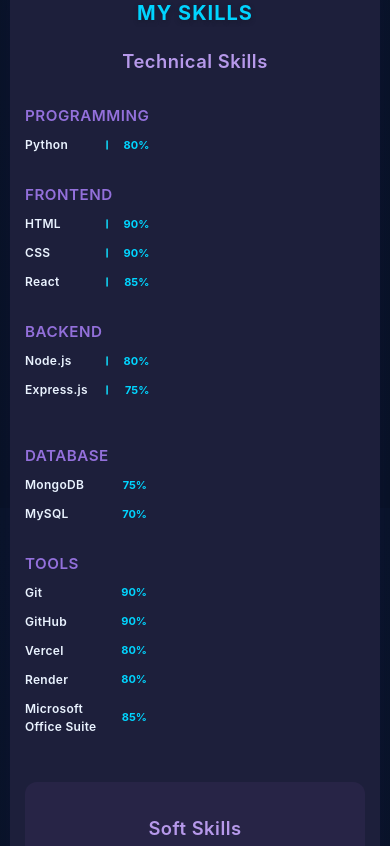
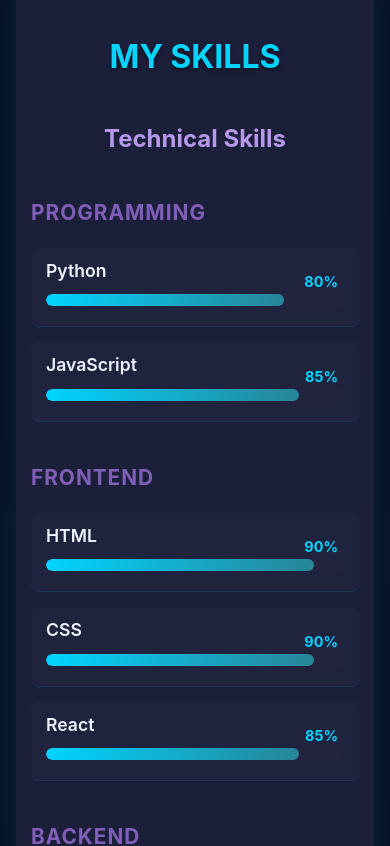
Before and after one commit to Monika-Velan/Portfolio-MonikaV, a React (Create React App) app: page / in a window 390 px wide. Shown: the part 5400-6246 px from the top of the page. Built offline with nearby package versions, Linux system fonts and the light colour scheme.

Commit message:
updated skills

```diff
--- a/src/components/Skills.js
+++ b/src/components/Skills.js
@@ -2,7 +2,7 @@
 import "../styles/skills.css";
 
 const technicalSkills = [
-  { group: "Programming", skills: [{ name: "Python", percent: 80 }] },
+  { group: "Programming", skills: [{ name: "Python", percent: 80 }, { name: "JavaScript", percent: 85 }] },
   {
     group: "Frontend",
     skills: [
@@ -50,47 +50,47 @@
   }
 ];
 
-const CardColumn = ({ groups }) => (
-  <div className="portfolio-skills__column">
-    {groups.map((group) => (
-      <div className="portfolio-skills__group" key={group.group}>
-        <h3 className="portfolio-skills__group-title">{group.group}</h3>
-        {group.skills.map((skill) => (
-          <div className="portfolio-skills__item" key={skill.name}>
-            <span className="portfolio-skills__label">{skill.name}</span>
-            <div className="portfolio-skills__progress">
-              <div
-                className="portfolio-skills__progress-fill"
-                style={{ width: `${skill.percent}%` }}
-              />
-            </div>
-            <span className="portfolio-skills__percent">{skill.percent}%</span>
-          </div>
-        ))}
+const SkillRow = ({ skill }) => (
+  <div className="skill-row">
+    <span className="skill-name">{skill.name}</span>
+    <div className="skill-bar-container">
+      <div className="skill-bar">
+        <div className="skill-bar-fill" style={{ width: `${skill.percent}%` }} />
       </div>
-    ))}
+      <span className="skill-bar-percent">{skill.percent}%</span>
+    </div>
   </div>
 );
 
 const Skills = () => (
-  <section id="skills" className="portfolio-skills">
-    <div className="portfolio-skills__container">
-      <h2 className="portfolio-skills__main-title">MY SKILLS</h2>
+  <section id="skills" className="section skills-section-page">
+    <div className="skills-container">
+      <h2 className="skills-title">MY SKILLS</h2>
 
-      {/* Technical Skills Section */}
-      <div className="portfolio-skills__section">
-        <h2 className="portfolio-skills__section-title">Technical Skills</h2>
-        <div className="portfolio-skills__columns">
-          <CardColumn groups={technicalSkills.slice(0, 3)} />
-          <CardColumn groups={technicalSkills.slice(3)} />
-        </div>
+      {/* Technical Skills */}
+      <div className="skills-category">
+        <h3 className="skills-category-title">Technical Skills</h3>
+        {technicalSkills.map((group) => (
+          <div key={group.group} className="skills-group">
+            <h4 className="skills-group-title">{group.group}</h4>
+            <div className="skills-list">
+              {group.skills.map((skill) => (
+                <SkillRow key={skill.name} skill={skill} />
+              ))}
+            </div>
+          </div>
+        ))}
       </div>
 
-      {/* Soft Skills Section */}
-      <div className="portfolio-skills__section portfolio-skills__section--soft">
-        <h2 className="portfolio-skills__section-title">Soft Skills</h2>
-        <div className="portfolio-skills__columns">
-          <CardColumn groups={softSkills} />
+      {/* Soft Skills */}
+      <div className="skills-category">
+        <h3 className="skills-category-title">Soft Skills</h3>
+        <div className="soft-skills-list">
+          {softSkills[0].skills.map((skill) => (
+            <div key={skill.name} className="soft-skill-item">
+              {skill.name}
+            </div>
+          ))}
         </div>
       </div>
     </div>
--- a/src/styles/skills.css
+++ b/src/styles/skills.css
@@ -1,371 +1,221 @@
-/* ================= PORTFOLIO SKILLS SECTION ================= */
-
-/* Main section wrapper */
-.portfolio-skills {
+/* Skills Section */
+.skills {
   padding: 60px 20px;
-  background: transparent;
-  width: 100%;
 }
 
-/* Main container for all skills content */
-.portfolio-skills__container {
-  background: rgba(30, 32, 60, 0.99);
-  border-radius: 22px;
-  max-width: 920px;
-  width: 100%;
-  margin: 0 auto;
-  padding: 40px 35px 35px;
-  box-shadow: 0 6px 40px rgba(44, 46, 144, 0.15);
+.skills h2 {
+  color: #00d4ff;
+  font-size: 32px;
+  margin-bottom: 24px;
+  text-align: center;
 }
 
-/* Main page title */
-.portfolio-skills__main-title {
-  text-align: center;
-  font-size: 2rem;
-  font-weight: 700;
-  letter-spacing: 1.5px;
-  color: #00d4ff;
-  margin-bottom: 40px;
-  text-shadow: 0 2px 4px rgba(20, 23, 38, 0.5);
-  text-transform: uppercase;
+/* Skills Container */
+.skills-container {
+  max-width: 1200px;
+  margin: 0 auto;
+  padding: 40px 20px;
+  background: rgba(30, 32, 60, 0.95);
+  border-radius: 20px;
+  box-shadow: 0 10px 40px rgba(0, 212, 255, 0.1);
 }
 
-/* Section wrapper (Technical Skills, Soft Skills) */
-.portfolio-skills__section {
-  margin-bottom: 35px;
+.skills-title {
+  text-align: center;
+  color: #00d4ff;
+  font-size: 0.90rem;
+  margin-bottom: 40px;
+  text-shadow: 0 2px 4px rgba(0, 0, 0, 0.5);
 }
 
-.portfolio-skills__section:last-child {
-  margin-bottom: 0;
+.skills-category {
+  margin-bottom: 50px;
 }
 
-/* Section titles */
-.portfolio-skills__section-title {
+.skills-category-title {
+  color: #b699ea;
+  font-size: 1.8rem;
+  margin-bottom: 30px;
   text-align: center;
-  color: #b699ea;
-  font-size: 1.7rem;
-  margin-bottom: 25px;
-  letter-spacing: 0.5px;
-  font-weight: 600;
+  padding-bottom: 10px;
 }
 
-/* Soft skills section modifier */
-.portfolio-skills__section--soft {
-  background-color: rgba(55, 44, 88, 0.4);
-  border-radius: 12px;
-  padding: 25px 20px;
-  margin-top: 30px;
+.skills-group {
+  margin-bottom: 40px;
 }
 
-/* Columns container */
-.portfolio-skills__columns {
-  display: flex;
-  gap: 50px;
-  justify-content: space-between;
-  align-items: flex-start;
+.skills-group-title {
+  color: #805fb8;
+  font-size: 1.3rem;
+  margin-bottom: 20px;
+  text-transform: uppercase;
+  letter-spacing: 1px;
 }
 
-/* Single column */
-.portfolio-skills__column {
-  flex: 1;
-  min-width: 0;
+/* Skills List */
+.skills-list {
+  margin-bottom: 20px;
 }
 
-/* Skill group container */
-.portfolio-skills__group {
-  margin-bottom: 30px;
+/* Skill Row */
+.skill-row {
+  display: flex;
+  justify-content: flex-start;
+  align-items: center;
+  margin-bottom: 15px;
+  padding: 10px 15px;
+  border-bottom: 1px solid rgba(0, 212, 255, 0.1);
+  border-radius: 8px;
+  background: rgba(255, 255, 255, 0.02);
+  transition: transform 0.3s ease;
 }
 
-.portfolio-skills__group:last-child {
-  margin-bottom: 0;
+.skill-row:hover {
+  transform: translateY(-2px);
+  background: rgba(255, 255, 255, 0.05);
 }
 
-/* Group title (Programming, Frontend, etc.) */
-.portfolio-skills__group-title {
-  font-size: 1.15rem;
-  color: #9370db;
-  margin-bottom: 12px;
-  text-transform: uppercase;
+.skill-name {
+  color: #eaf3ff;
   font-weight: 600;
-  letter-spacing: 0.5px;
+  font-size: 1.1rem;
+  flex: 0 0 auto;
 }
 
-/* Individual skill item row */
-.portfolio-skills__item {
-  display: flex;
-  flex-direction: row;
-  align-items: center;
-  margin-bottom: 14px;
-  gap: 12px;
+.skill-bar-container {
+  flex: 1;
+  margin-left: 10px;
+  position: relative;
 }
 
-/* Skill name label */
-.portfolio-skills__label {
-  width: 120px;
-  min-width: 120px;
-  flex-shrink: 0;
-  color: #eaf3ff;
-  font-weight: 600;
-  font-size: 15px;
-  letter-spacing: 0.3px;
-  text-align: left;
-}
-
-/* Progress bar container */
-.portfolio-skills__progress {
-  flex: 1;
+.skill-bar {
   background: #232440;
-  border-radius: 12px;
+  border-radius: 10px;
   height: 12px;
   overflow: hidden;
   position: relative;
-  box-shadow: inset 0 2px 4px rgba(0, 0, 0, 0.2);
+  margin-bottom: 10px;
 }
 
-/* Progress bar fill */
-.portfolio-skills__progress-fill {
-  background: linear-gradient(90deg, #278598, #00d4ff);
+.skill-bar-fill {
+  background: linear-gradient(90deg, #00d4ff, #278598);
   height: 100%;
-  border-radius: 12px;
-  transition: width 1s ease-in-out;
-  box-shadow: 0 0 8px rgba(0, 212, 255, 0.4);
+  border-radius: 10px;
+  transition: width 0.8s ease;
 }
 
-/* Percentage text */
-.portfolio-skills__percent {
-  min-width: 45px;
-  flex-shrink: 0;
-  font-size: 14px;
-  color: #00d5ff;
-  font-weight: 700;
-  text-align: right;
+.skill-bar-percent {
+  position: absolute;
+  right: 0;
+  top: -25px;
+  font-size: 0.9rem;
+  color: #00d4ff;
+  font-weight: bold;
+  padding: 2px 6px;
+  border-radius: 4px;
 }
 
-/* ================== RESPONSIVE DESIGN ================== */
+.soft-skills-list {
+  display: flex;
+  flex-wrap: wrap;
+  gap: 15px;
+  justify-content: center;
+}
 
-/* Large Desktop (1200px and above) */
-@media (min-width: 1200px) {
-  .portfolio-skills__container {
-    max-width: 1100px;
-    padding: 45px 40px;
+.soft-skill-item {
+  background: rgba(255, 255, 255, 0.05);
+  border-radius: 10px;
+  padding: 10px 20px;
+  color: #eaf3ff;
+  font-size: 1rem;
+  font-weight: 500;
+  border: 1px solid rgba(0, 212, 255, 0.3);
+  transition: transform 0.3s ease, box-shadow 0.3s ease;
+}
+
+.soft-skill-item:hover {
+  transform: translateY(-3px);
+  box-shadow: 0 4px 15px rgba(0, 212, 255, 0.2);
+}
+
+/* ================== RESPONSIVE ================== */
+@media (max-width: 768px) {
+  .skills-container {
+    padding: 30px 15px;
   }
-
-  .portfolio-skills__columns {
-    gap: 60px;
+  .skills-title {
+    font-size: 2rem;
+  }
+  .skills-category-title {
+    font-size: 1.5rem;
+  }
+  .skill-row {
+    flex-direction: column;
+    align-items: flex-start;
+    gap: 10px;
+  }
+  .skill-bar-container {
+    margin-left: 0;
+    width: 100%;
+  }
+  .soft-skills-list {
+    display: grid;
+    grid-template-columns: 1fr 1fr;
+    gap: 10px;
+  }
+  .soft-skill-item {
+    padding: 8px 15px;
+    font-size: 0.9rem;
   }
 }
 
-/* Tablet Landscape (981px - 1199px) */
-@media (max-width: 1199px) and (min-width: 981px) {
-  .portfolio-skills__container {
-    padding: 35px 30px;
+@media (min-width: 1200px) {
+  .skills-container {
+    padding: 60px 40px;
   }
-
-  .portfolio-skills__columns {
-    gap: 40px;
+  .skills-title {
+    font-size: 3rem;
+    margin-bottom: 50px;
+  }
+  .skills-category-title {
+    font-size: 2rem;
+    margin-bottom: 40px;
+  }
+  .skills-group-title {
+    font-size: 1.5rem;
+  }
+  .skills-list {
+    display: flex;
+    flex-wrap: wrap;
+    gap: 20px;
+  }
+  .skill-row {
+    flex: 1 1 calc(50% - 10px);
+    margin-bottom: 0;
+    padding: 15px;
+    border: 1px solid rgba(0, 212, 255, 0.2);
+    border-radius: 12px;
+    flex-direction: column;
+    align-items: center;
+    text-align: center;
+    justify-content: center;
+  }
+  .skill-name {
+    font-size: 1.3rem;
+    margin-bottom: 10px;
+  }
+  .skill-bar-container {
+    margin-left: 0;
+    width: 100%;
+  }
+  .skill-bar {
+    height: 15px;
+  }
+  .soft-skills-list {
+    gap: 20px;
+  }
+  .soft-skill-item {
+    padding: 12px 25px;
+    font-size: 1.1rem;
   }
 }
-
-/* Tablet (768px - 980px) */
-@media (max-width: 980px) {
-  .portfolio-skills__container {
-    padding: 30px 25px;
-  }
-
-  .portfolio-skills__columns {
-    flex-direction: column;
-    gap: 25px;
-  }
-
-  .portfolio-skills__main-title {
-    font-size: 1.75rem;
-    margin-bottom: 30px;
-  }
-
-  .portfolio-skills__section-title {
-    font-size: 1.5rem;
-    margin-bottom: 20px;
-  }
-}
-
-/* Mobile Landscape / Small Tablet (601px - 767px) */
-@media (max-width: 767px) {
-  .portfolio-skills {
-    padding: 40px 15px;
-  }
-
-  .portfolio-skills__container {
-    padding: 25px 20px;
-    border-radius: 18px;
-  }
-
-  .portfolio-skills__main-title {
-    font-size: 1.5rem;
-    margin-bottom: 25px;
-  }
-
-  .portfolio-skills__columns {
-    flex-direction: column;
-    gap: 20px;
-  }
-
-  .portfolio-skills__section-title {
-    font-size: 1.35rem;
-    margin-bottom: 18px;
-  }
-
-  .portfolio-skills__group-title {
-    font-size: 1.05rem;
-  }
-
-  .portfolio-skills__item {
-    gap: 10px;
-    margin-bottom: 12px;
-  }
-
-  .portfolio-skills__label {
-    width: 100px;
-    min-width: 100px;
-    font-size: 14px;
-  }
-
-  .portfolio-skills__progress {
-    height: 11px;
-  }
-
-  .portfolio-skills__percent {
-    min-width: 40px;
-    font-size: 13px;
-  }
-}
-
-/* Mobile Portrait (481px - 600px) */
-@media (max-width: 600px) {
-  .portfolio-skills {
-    padding: 30px 12px;
-  }
-
-  .portfolio-skills__container {
-    padding: 22px 18px;
-    border-radius: 16px;
-  }
-
-  .portfolio-skills__main-title {
-    font-size: 1.4rem;
-    margin-bottom: 22px;
-    letter-spacing: 1px;
-  }
-
-  .portfolio-skills__section-title {
-    font-size: 1.25rem;
-    margin-bottom: 16px;
-  }
-
-  .portfolio-skills__group-title {
-    font-size: 1rem;
-    margin-bottom: 10px;
-  }
-
-  .portfolio-skills__item {
-    gap: 8px;
-    margin-bottom: 12px;
-  }
-
-  .portfolio-skills__label {
-    width: 85px;
-    min-width: 85px;
-    font-size: 13px;
-  }
-
-  .portfolio-skills__progress {
-    height: 10px;
-  }
-
-  .portfolio-skills__percent {
-    min-width: 38px;
-    font-size: 12px;
-  }
-
-  .portfolio-skills__section--soft {
-    padding: 20px 15px;
-    margin-top: 25px;
-  }
-}
-
-/* Small Mobile (320px - 480px) */
-@media (max-width: 480px) {
-  .portfolio-skills {
-    padding: 25px 10px;
-  }
-
-  .portfolio-skills__container {
-    padding: 20px 15px;
-    border-radius: 14px;
-  }
-
-  .portfolio-skills__main-title {
-    font-size: 1.25rem;
-    margin-bottom: 20px;
-  }
-
-  .portfolio-skills__section-title {
-    font-size: 1.15rem;
-    margin-bottom: 15px;
-  }
-
-  .portfolio-skills__group-title {
-    font-size: 0.95rem;
-    margin-bottom: 8px;
-  }
-
-  .portfolio-skills__item {
-    gap: 6px;
-    margin-bottom: 11px;
-  }
-
-  .portfolio-skills__label {
-    width: 75px;
-    min-width: 75px;
-    font-size: 12px;
-  }
-
-  .portfolio-skills__progress {
-    height: 10px;
-  }
-
-  .portfolio-skills__percent {
-    min-width: 35px;
-    font-size: 11px;
-  }
-
-  .portfolio-skills__section--soft {
-    padding: 18px 12px;
-    margin-top: 20px;
-  }
-}
-
-/* Extra Small Mobile (less than 320px) */
-@media (max-width: 319px) {
-  .portfolio-skills__container {
-    padding: 18px 12px;
-  }
-
-  .portfolio-skills__main-title {
-    font-size: 1.1rem;
-  }
-
-  .portfolio-skills__section-title {
-    font-size: 1.05rem;
-  }
-
-  .portfolio-skills__label {
-    width: 65px;
-    min-width: 65px;
-    font-size: 11px;
-  }
-
-  .portfolio-skills__percent {
-    min-width: 32px;
-    font-size: 10px;
-  }
-}
```
